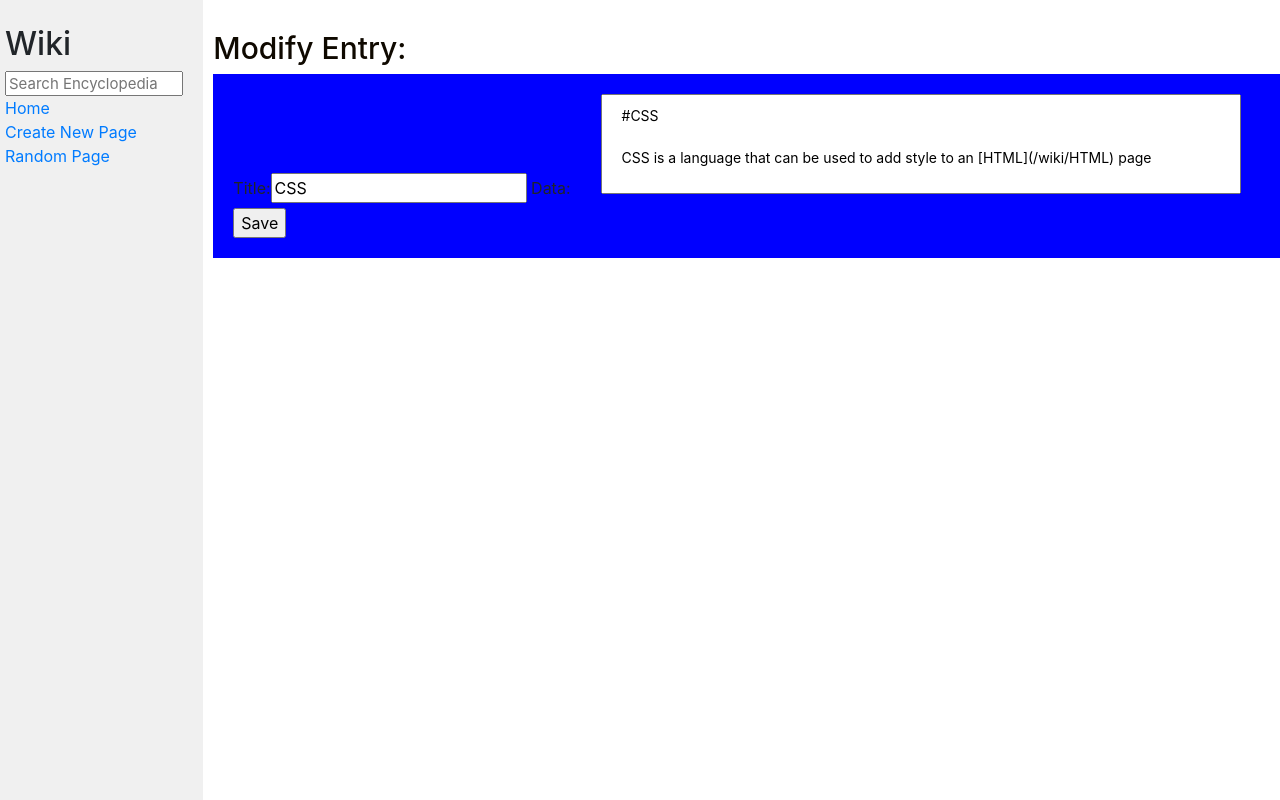
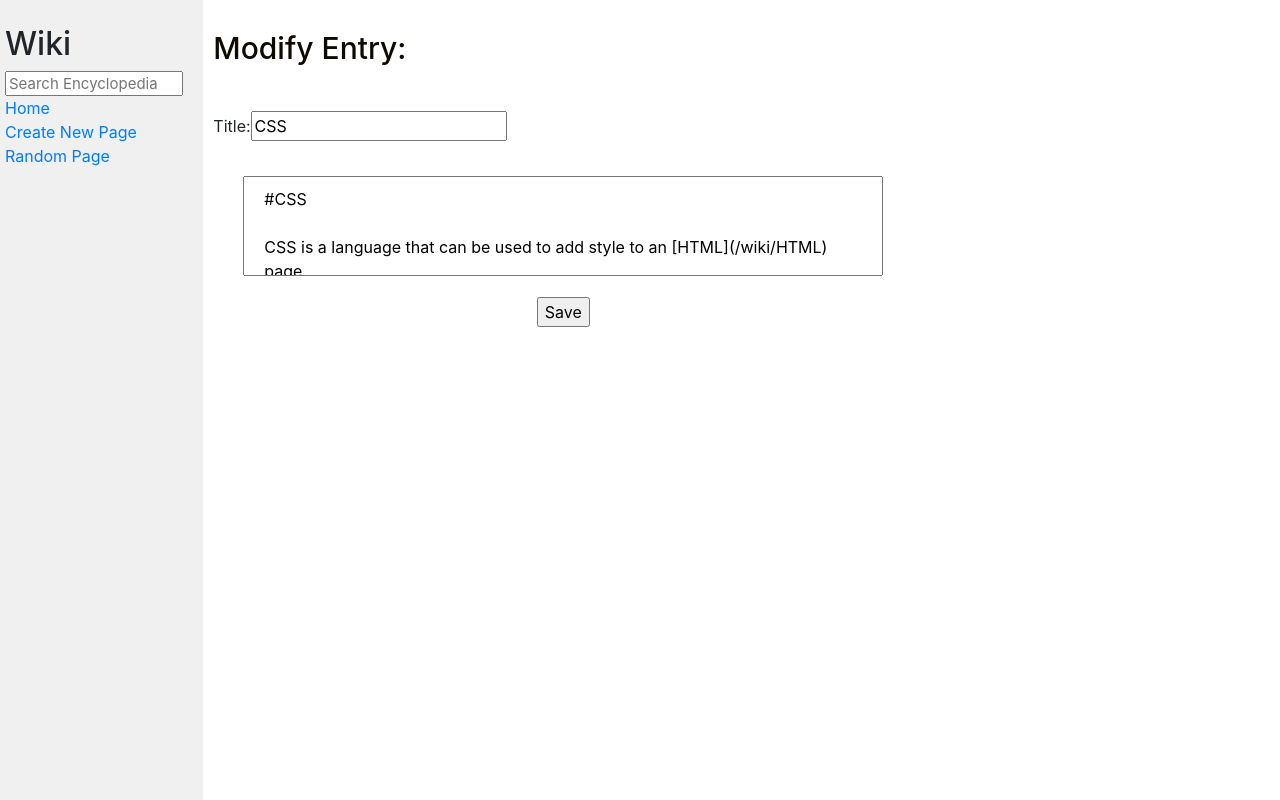
Before and after one commit to irenediaz1974/web50, a Django app: page /wiki/add/CSS/ in a window 1280 px wide. Run offline with Django 3.2, Linux system fonts and the light colour scheme; some libraries are stand-ins or nearby versions.

Commit message:
Final Wiki

```diff
--- a/projects/2020/x/wiki/encyclopedia/static/encyclopedia/styles.css
+++ b/projects/2020/x/wiki/encyclopedia/static/encyclopedia/styles.css
@@ -69,8 +69,23 @@ textarea {
 
 .cont_add {
     display: flex;
-    flex-wrap: nowrap;
-    text-align: left;
-    padding: 20px;
-    background-color: blue;
+    flex-direction: column;
+    align-items: flex-start;
+    width: 200px;
 }
+
+.cont_add textarea {
+    width: 40rem;
+    height: 100px;
+    padding: 10px 20px;
+    box-sizing: border-box;
+    font-size: 16px;
+    field-sizing: content;
+    resize: none;
+    margin-top: 30px ;
+
+}
+.cont_add  label {
+    font-size: 16px;
+    margin-top: 40px ;
+}
--- a/projects/2020/x/wiki/encyclopedia/templates/encyclopedia/add.html
+++ b/projects/2020/x/wiki/encyclopedia/templates/encyclopedia/add.html
@@ -11,7 +11,9 @@
             </div>
             {% endif %}
             {{form}}
-            <input type="submit" value="Save" >
+            <div class="button">
+                <input type="submit" name="save" value="Save">
+            </div>
         </form>
     </div>
 {% endblock %}
--- a/projects/2020/x/wiki/encyclopedia/views.py
+++ b/projects/2020/x/wiki/encyclopedia/views.py
@@ -17,7 +17,7 @@ from django.contrib import messages
 class Task5Form(forms.Form):
 
     title_mkup = forms.CharField(label='Title')
-    text_mkup = forms.CharField(widget=forms.Textarea, label='Data')
+    text_mkup = forms.CharField(widget=forms.Textarea, label='')
 
 
 mark_cont=Markdown()
@@ -87,6 +87,7 @@ def save_data(request, title_mkup, text_mkup):
 
      if  util.get_entry(title_mkup) == None:
         try:
+             title_mkup.capitalize()
              file= default_storage.open(f"entries/{title_mkup}.md", 'w')
              file.write(f"# {title_mkup.upper()}\n\n{text_mkup}")
              file.close()
@@ -101,7 +102,7 @@ def save_data(request, title_mkup, text_mkup):
                  error_message="An OS error occurred."
 
      else:
-         error_message= "Ya existe un documento con el mismo nombre" + title_mkup
+         error_message= "Ya existe un documento con el mismo nombre " + title_mkup
          return (error_message)
 
 
```
